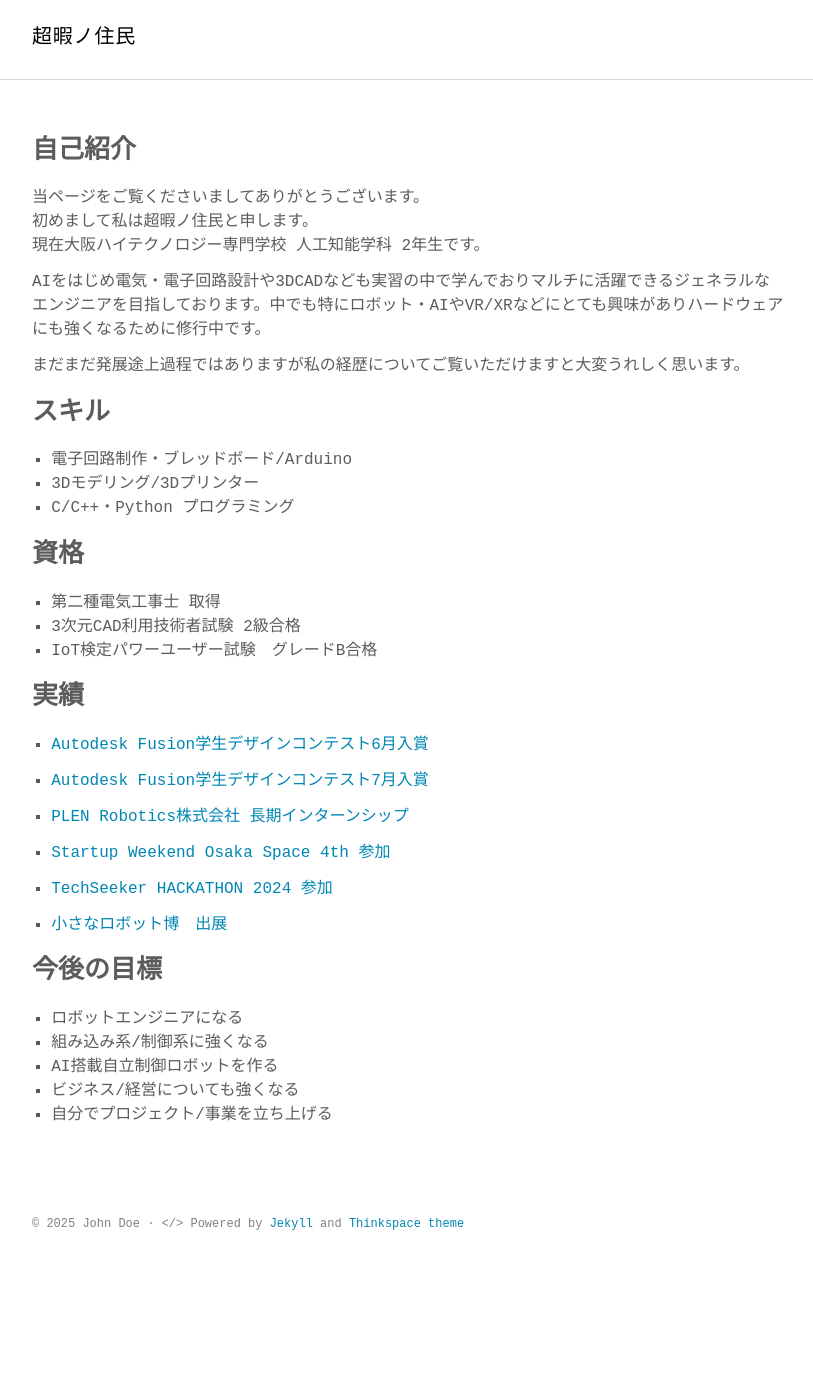
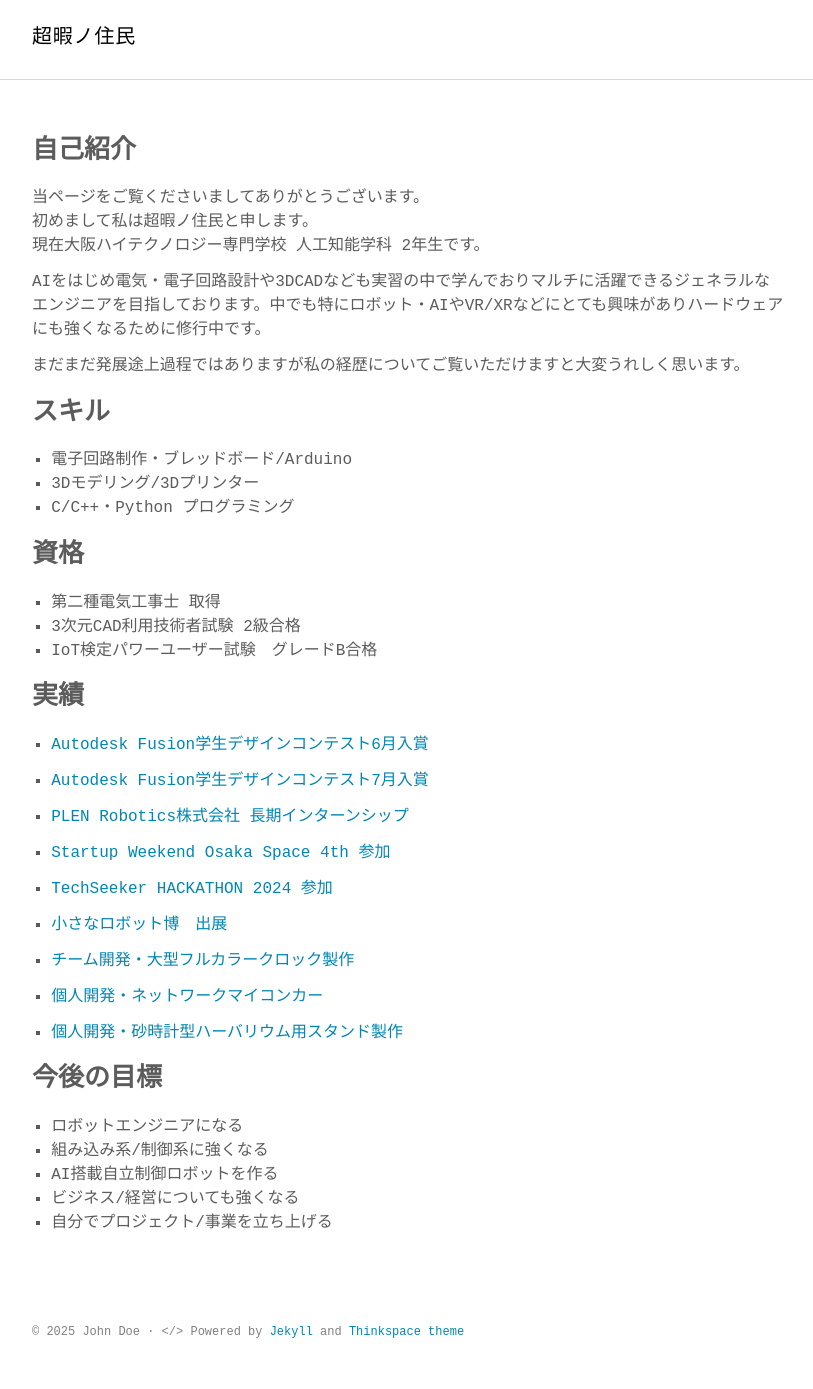
Before and after one commit to S-All11/resume, a Jekyll site: the page built from index.md, in a window 1280 px wide. Shown: the whole page, without its empty margins (232-1045 px from the left). Built offline with Jekyll 4.4.1, drawn with Linux system fonts in a browser that asks for light colours; some web fonts are replaced; before the commit the page ends 1281 px from its top, so only the background shows below that.

Commit message:
index update

```diff
--- a/index.md
+++ b/index.md
@@ -36,6 +36,12 @@ AIをはじめ電気・電子回路設計や3DCADなども実習の中で学ん
 
 - [小さなロボット博　出展](https://yao-city.note.jp/n/ndb1ff2514b36)
 
+- [チーム開発・大型フルカラークロック製作](https://zenn.dev/high_machine/articles/7segmentsclock3d)
+
+- [個人開発・ネットワークマイコンカー]()
+
+- [個人開発・砂時計型ハーバリウム用スタンド製作]()
+
 ## 今後の目標
 - ロボットエンジニアになる
 - 組み込み系/制御系に強くなる
```
Also changed, not shown: other parts of index.md (+1 -1 lines).
